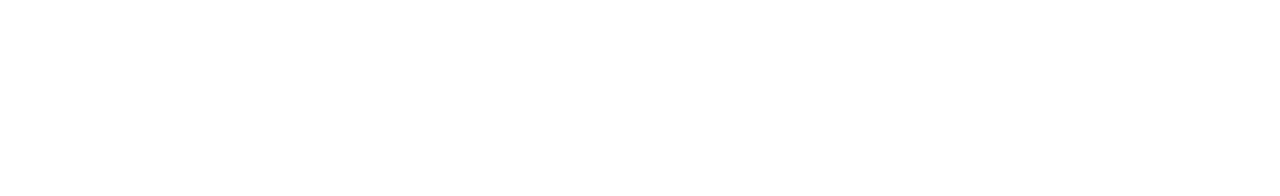
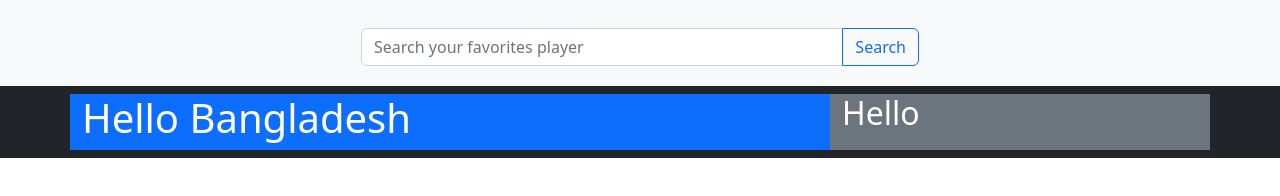
Before and after one commit to Safik-1475/sportsBD, a plain HTML site: page index.html in a window 1280 px wide. Drawn offline with nearby package versions, Linux system fonts and the light colour scheme.

Commit message:
added hader main area player section

```diff
--- a/index.html
+++ b/index.html
@@ -6,10 +6,47 @@
     <meta http-equiv="X-UA-Compatible" content="IE=edge">
     <meta name="viewport" content="width=device-width, initial-scale=1.0">
     <title>Sports BD</title>
+    <!-- bootstrap cdn  -->
+    <link href="https://cdn.jsdelivr.net/npm/bootstrap@5.2.2/dist/css/bootstrap.min.css" rel="stylesheet"
+        integrity="sha384-Zenh87qX5JnK2Jl0vWa8Ck2rdkQ2Bzep5IDxbcnCeuOxjzrPF/et3URy9Bv1WTRi" crossorigin="anonymous">
 </head>
 
 <body>
-
+    <!-- header start -->
+    <header class="bg-light py-1">
+        <div class="container">
+            <div class="input-group mb-3 w-50 mx-auto my-4">
+                <input type="text" class="form-control" placeholder="Search your favorites player"
+                    aria-label="Recipient's username" aria-describedby="search-btn">
+                <button class="btn btn-outline-primary" type="button" id="search-btn">Search</button>
+            </div>
+        </div>
+    </header>
+    <!-- header end -->
+    <!-- main start -->
+    <main class="bg-dark p-2 text-white">
+        <div class="container">
+            <div class="row">
+                <section class="col-md-8 col-lg-8 bg-primary">
+                    <div class="row" id="player-column">
+                        <div class="col-6">
+                            <h1>Hello Bangladesh</h1>
+                        </div>
+                    </div>
+                </section>
+                <section class="col-md-4 col-lg-4 bg-secondary">
+                    <div class="row" id="player-details">
+                        <div class="col-md-12">
+                            <h2>Hello</h2>
+                        </div>
+                    </div>
+                </section>
+            </div>
+        </div>
+    </main>
+    <!-- main end -->
+    <!-- custom js file -->
+    <script src="./js/main.js"></script>
 </body>
 
 </html>
```
